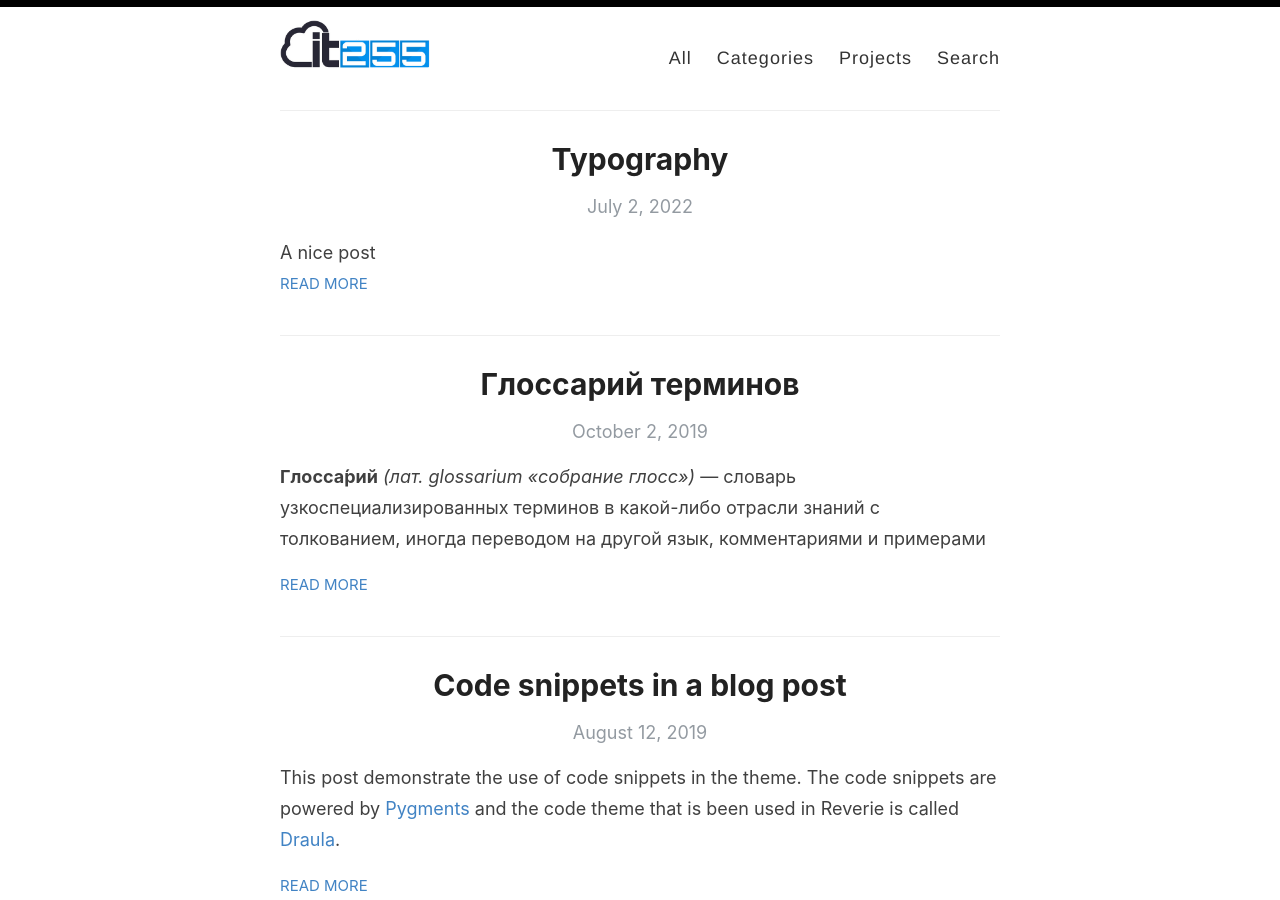
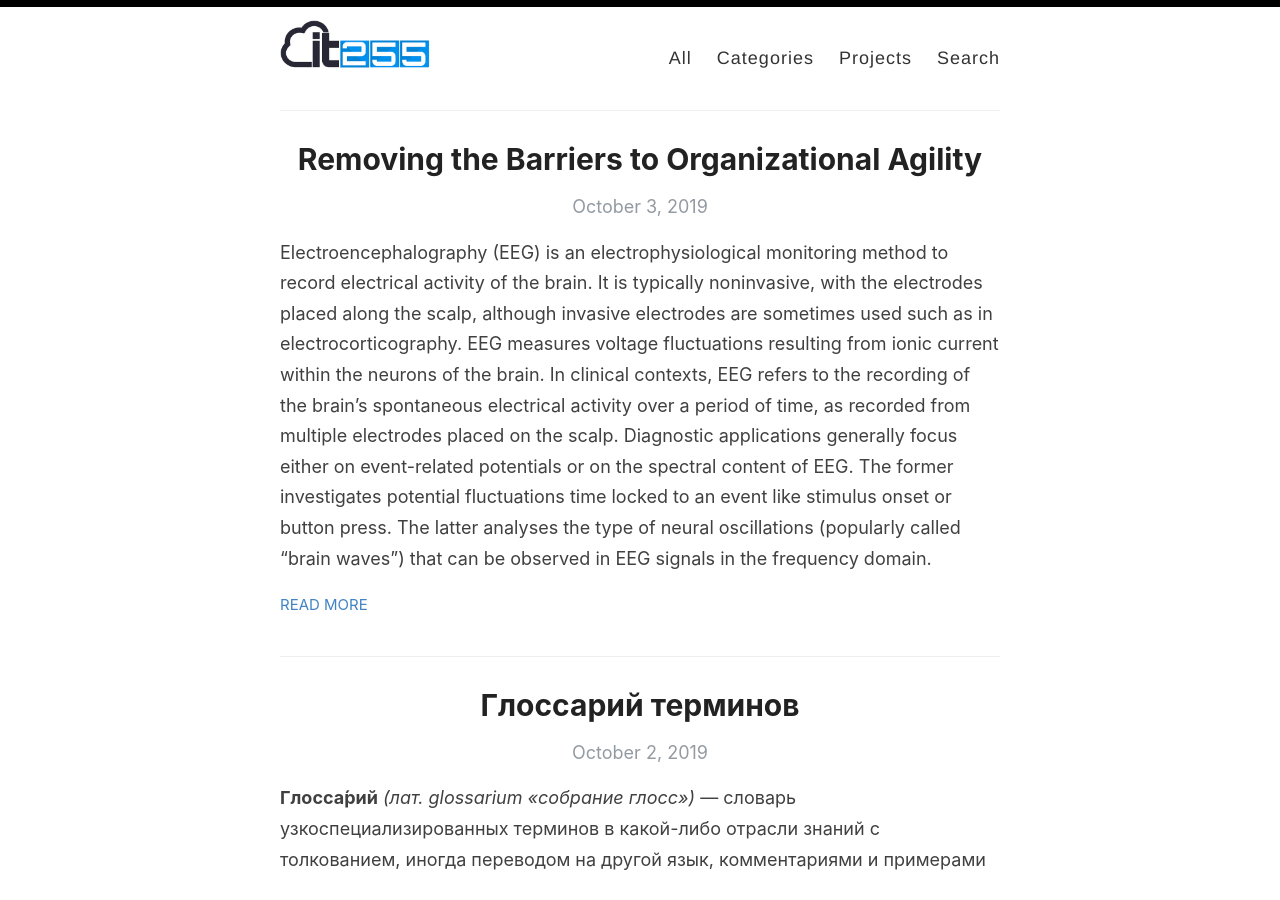
Before and after one commit to it255ru/reverie, a Jekyll site: the page built from index.html, in a window 1280 px wide and 900 px high. Built offline with Jekyll 4.4.1, drawn with Linux system fonts in a browser that asks for light colours; the list of posts is cut into pages by our own code.

Commit message:
Update 2019-10-03-typography.md

```diff
--- a/_posts/2019-10-03-typography.md
+++ b/_posts/2019-10-03-typography.md
@@ -1,9 +1,19 @@
 ---
+author: Ben Balter
+title: >
+  Removing the Barriers to Organizational
+  Agility
+excerpt:
 layout: post
-title:  Typography
-excerpt: "A nice post"
-date:   2022-07-02 10:00:00
-categories: [Typography]
+categories:
+  - Technology
+tags:
+  - agile
+  - cloud computing
+  - federal
+  - government
+  - procurement
+post_format: [ ]
 ---
 
 Electroencephalography (EEG) is an electrophysiological monitoring method to record electrical activity of the brain. It is typically noninvasive, with the electrodes placed along the scalp, although invasive electrodes are sometimes used such as in electrocorticography. EEG measures voltage fluctuations resulting from ionic current within the neurons of the brain. In clinical contexts, EEG refers to the recording of the brain’s spontaneous electrical activity over a period of time, as recorded from multiple electrodes placed on the scalp. Diagnostic applications generally focus either on event-related potentials or on the spectral content of EEG. The former investigates potential fluctuations time locked to an event like stimulus onset or button press. The latter analyses the type of neural oscillations (popularly called “brain waves”) that can be observed in EEG signals in the frequency domain.
```
